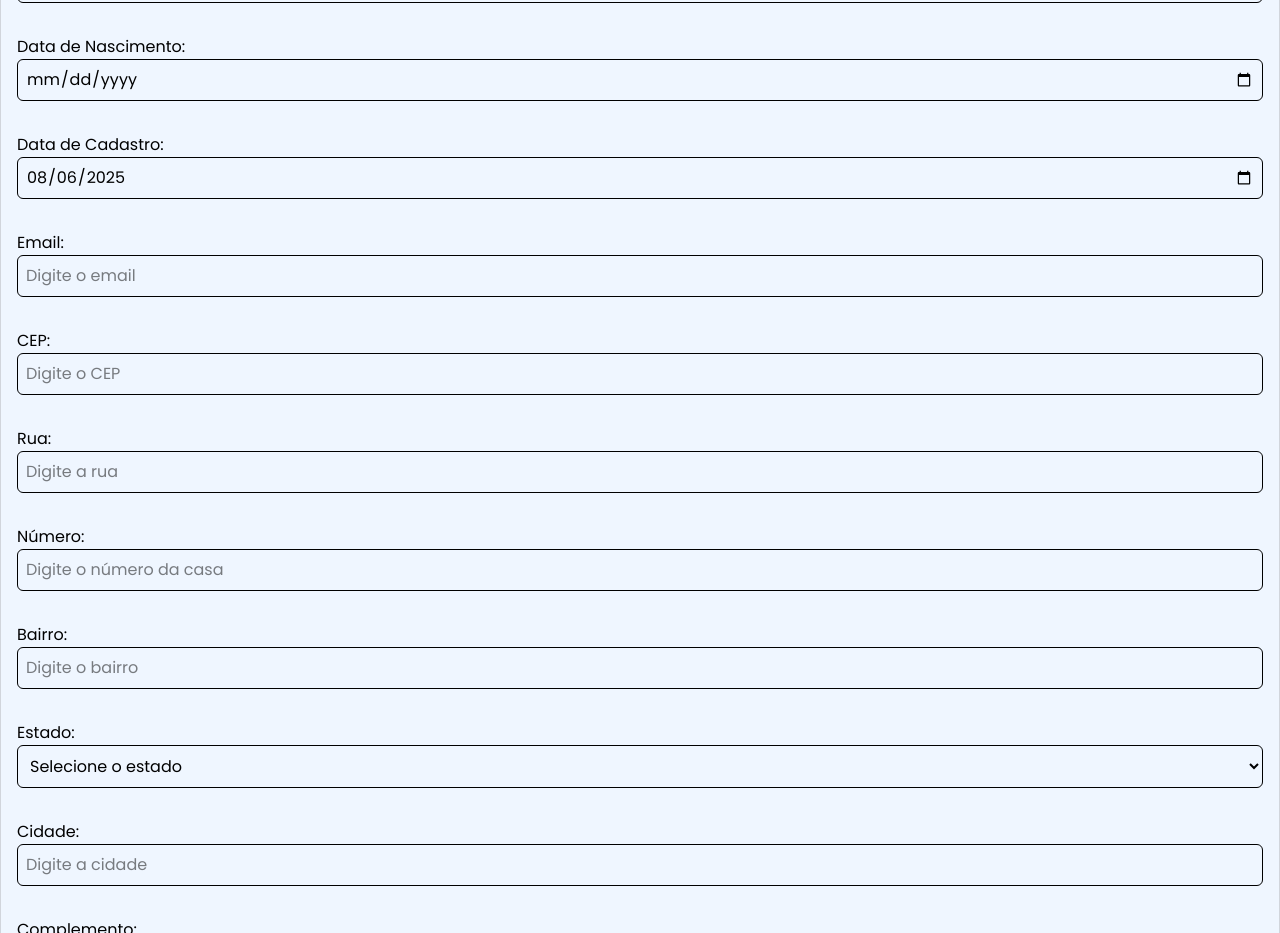
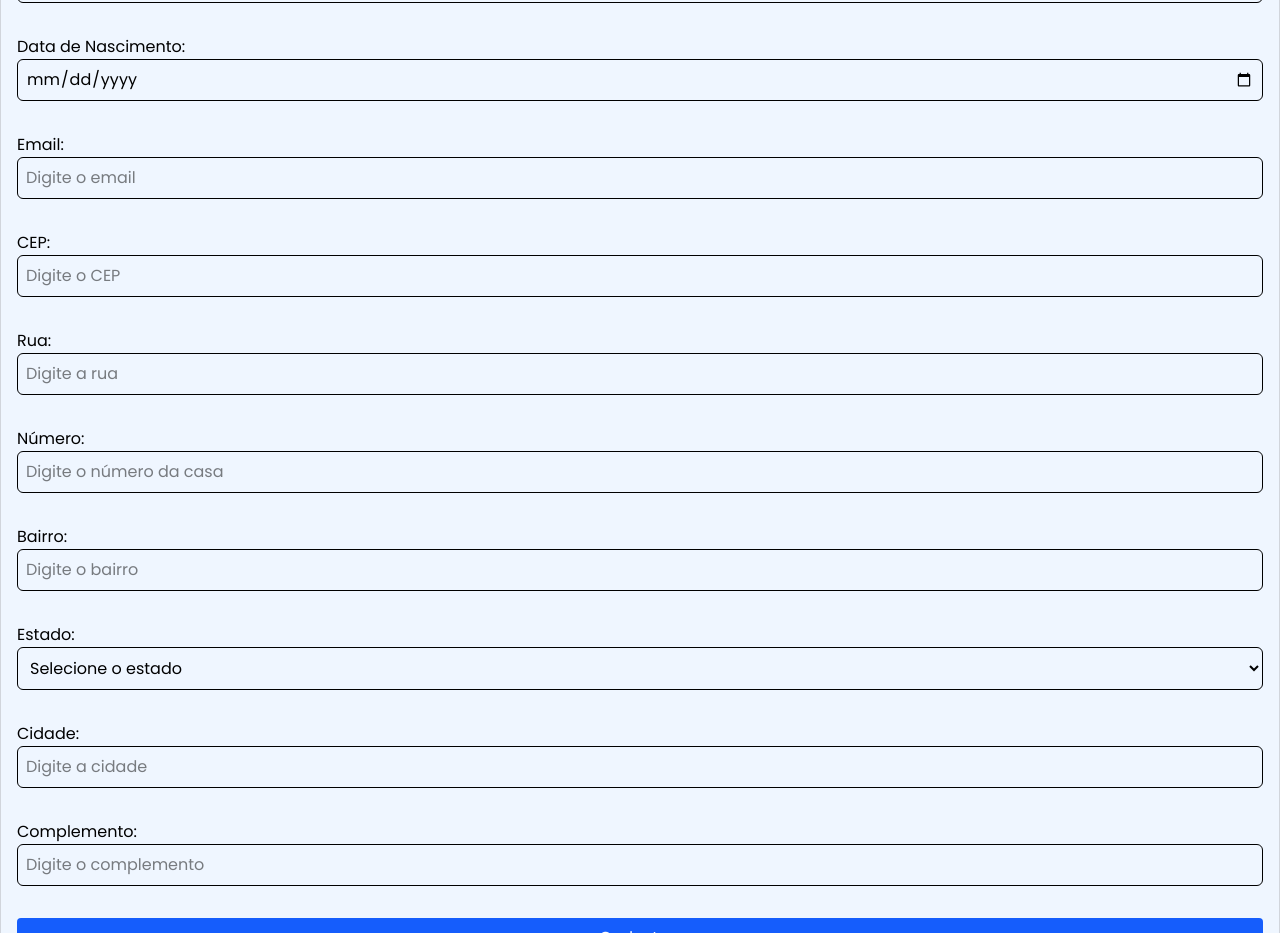
Before and after one commit to joseisaacpy/sistema-revenda-v2, a React (Vite) app in the folder client/: page /cadastro-cliente in a window 1280 px wide. Shown: the part 900-1833 px from the top of the page. Built offline with nearby package versions, Linux system fonts and the light colour scheme; sample sign-in values are in the browser's storage.

Commit message:
remove: Remove input de data de cadastro no form de clientes e do scheema do prisma

```diff
--- a/client/src/Components/Modals/EditClientModal/index.jsx
+++ b/client/src/Components/Modals/EditClientModal/index.jsx
@@ -114,16 +114,6 @@ const EditClienteModal = ({
             onChange={handleChange}
             className="border p-2 rounded"
           />
-          <label htmlFor="data_cadastro">Data de Cadastro</label>
-          <input
-            type="date"
-            name="data_cadastro"
-            placeholder="Data de Cadastro"
-            value={formData.data_cadastro}
-            onChange={handleChange}
-            className="border p-2 rounded"
-            readOnly
-          />
           <label htmlFor="email">Email</label>
           <input
             type="email"
--- a/client/src/Pages/CadastroCliente/index.jsx
+++ b/client/src/Pages/CadastroCliente/index.jsx
@@ -14,7 +14,6 @@ const CadastroClientes = () => {
     rg: "",
     ie: "",
     data_nascimento: "",
-    data_cadastro: new Date().toISOString().slice(0, 10),
     email: "",
     cep: "",
     rua: "",
@@ -97,7 +96,6 @@ const CadastroClientes = () => {
           rg: "",
           ie: "",
           data_nascimento: "",
-          data_cadastro: new Date().toISOString().slice(0, 10), // Reinicia com a data atual
           email: "",
           cep: "",
           rua: "",
@@ -262,18 +260,6 @@ const CadastroClientes = () => {
       </div>
 
       <div className="flex flex-col">
-        <label htmlFor="data_cadastro">Data de Cadastro:</label>
-        <input
-          className="border p-2 rounded-md"
-          id="data_cadastro"
-          name="data_cadastro"
-          value={formData.data_cadastro}
-          type="date"
-          onChange={handleChange}
-        />
-      </div>
-
-      <div className="flex flex-col">
         <label htmlFor="email">Email:</label>
         <input
           className="border p-2 rounded-md"
--- a/client/src/Pages/ListarClientes/index.jsx
+++ b/client/src/Pages/ListarClientes/index.jsx
@@ -22,7 +22,6 @@ const ListarClientes = () => {
     rg: "",
     ie: "",
     data_nascimento: "",
-    data_cadastro: new Date().toISOString().slice(0, 10),
     email: "",
     cep: "",
     rua: "",
```
Also changed, not shown: 2 other files (tests, documents, lock files or other folders).
